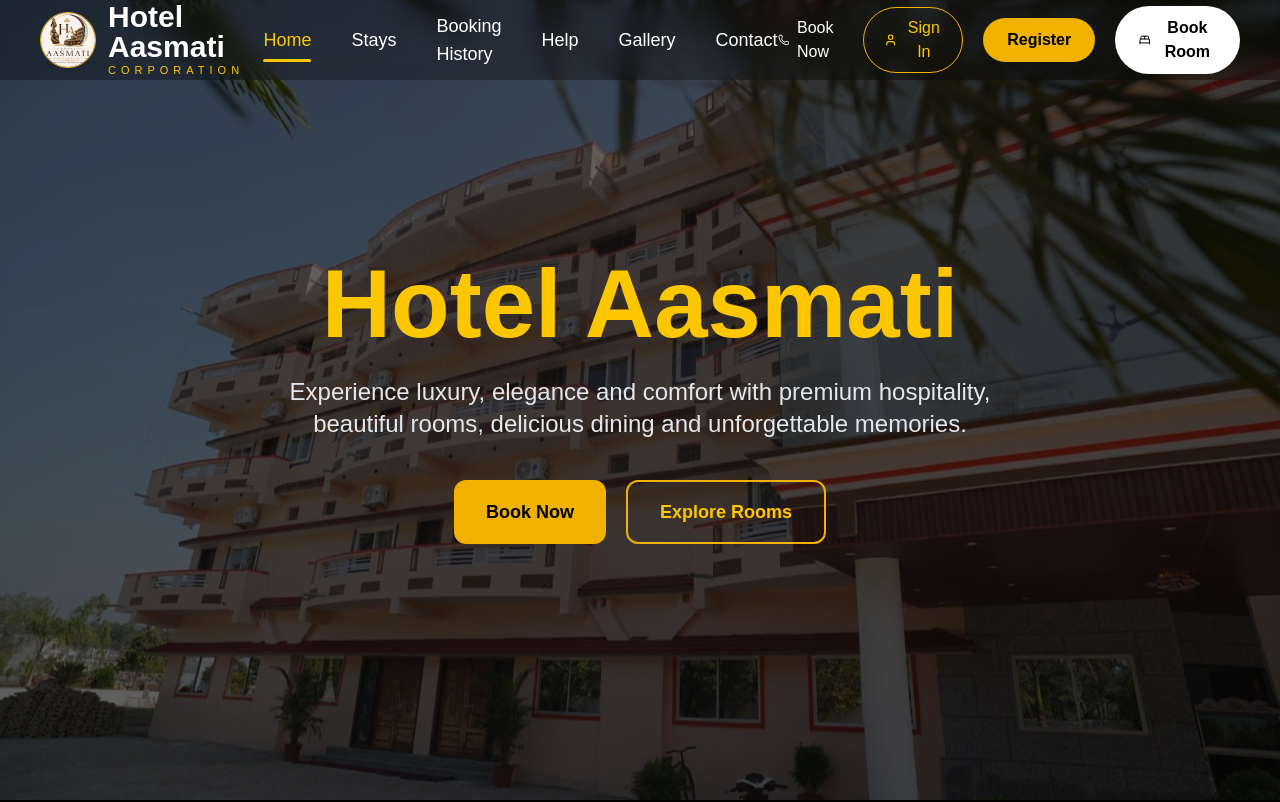
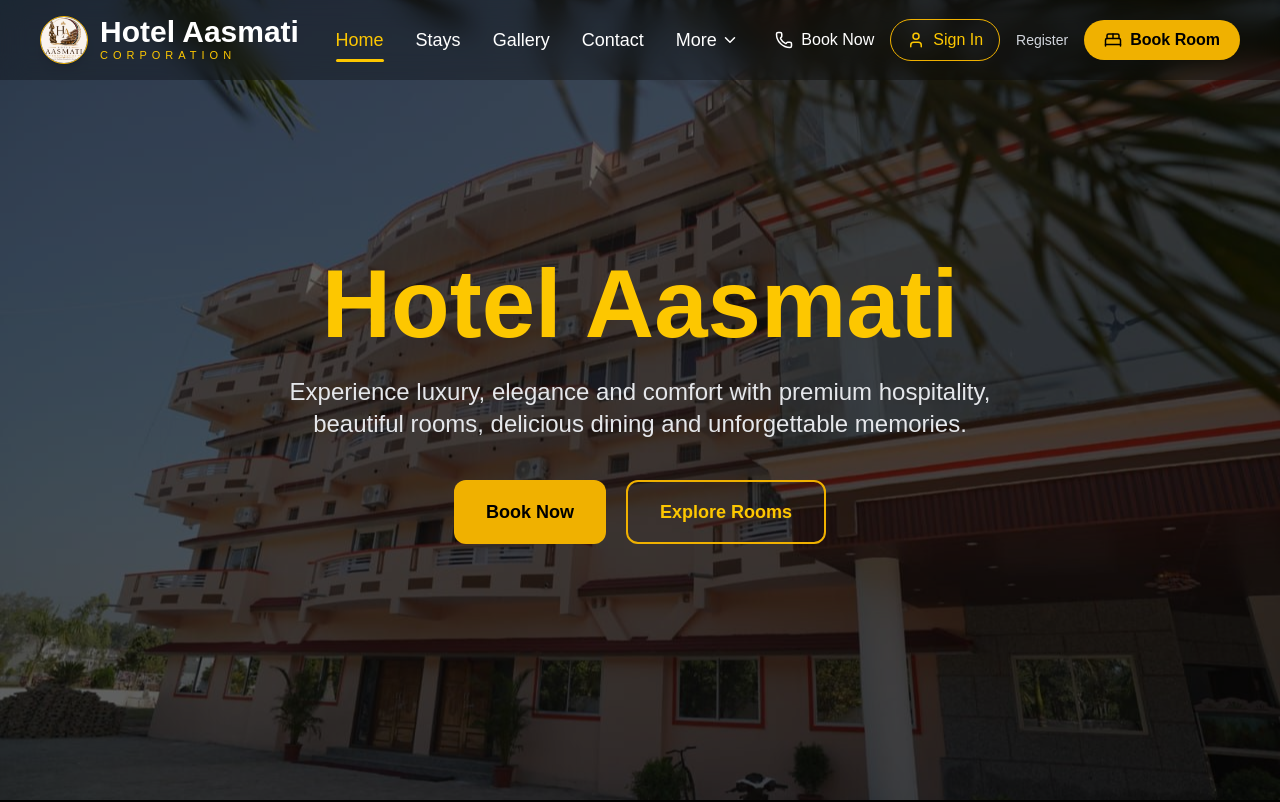
Before and after one commit to AditiGandhi2004/aasmati, a React (Vite) app: page / in a window 1280 px wide. Shown: the top 802 px of the page. Built offline with nearby package versions, Linux system fonts and the light colour scheme.

Commit message:
Improve navbar UI and add booking history navigation

```diff
--- a/src/components/Navbar.jsx
+++ b/src/components/Navbar.jsx
@@ -6,10 +6,12 @@
   Phone,
   User,
   BedDouble,
+  ChevronDown,
 } from "lucide-react";
 
 export default function Navbar() {
   const [menuOpen, setMenuOpen] = useState(false);
+  const [moreOpen, setMoreOpen] = useState(false);
   const [scrolled, setScrolled] = useState(false);
 
   const location = useLocation();
@@ -17,16 +19,26 @@
 
   useEffect(() => {
     const handleScroll = () => {
-      setScrolled(window.scrollY > 80);
+      setScrolled(window.scrollY > 60);
     };
 
     window.addEventListener("scroll", handleScroll);
 
     return () =>
-      window.removeEventListener(
-        "scroll",
-        handleScroll
-      );
+      window.removeEventListener("scroll", handleScroll);
+  }, []);
+
+  // Close dropdown when clicking anywhere
+  useEffect(() => {
+    const closeDropdown = () => {
+      setMoreOpen(false);
+    };
+
+    window.addEventListener("click", closeDropdown);
+
+    return () => {
+      window.removeEventListener("click", closeDropdown);
+    };
   }, []);
 
   const navLinks = [
@@ -34,18 +46,9 @@
       name: "Home",
       path: "/",
     },
-
     {
       name: "Stays",
       path: "/stays",
-    },
-     {
-    name: "Booking History",
-    path: "/history",
-  },
-    {
-      name: "Help",
-      path: "/help",
     },
     {
       name: "Gallery",
@@ -65,7 +68,7 @@
           : "bg-black/30 backdrop-blur-md"
       }`}
     >
-      <div className="max-w-[1600px] mx-auto flex items-center justify-between px-6 xl:px-10 h-20">
+      <div className="max-w-[1600px] mx-auto h-16 xl:h-20 px-6 xl:px-10 flex items-center justify-between">
 
         {/* Logo */}
 
@@ -75,24 +78,23 @@
         >
           <img
             src="/logo.png"
-            alt="Hotel Asmati"
-            className="w-14 h-14 rounded-full object-cover border border-yellow-500 shadow-md"
+            alt="Hotel Aasmati"
+            className="w-10 h-10 xl:w-12 xl:h-12 rounded-full border border-yellow-500 object-cover shadow-lg"
           />
 
           <div>
-            <h1 className="text-white font-bold text-2xl xl:text-3xl leading-none">
+            <h1 className="text-xl xl:text-3xl font-bold text-white leading-none">
               Hotel Aasmati
             </h1>
 
-            <p className="text-yellow-400 text-[11px] tracking-[5px]">
+            <p className="text-[10px] xl:text-[11px] tracking-[5px] text-yellow-400">
               CORPORATION
             </p>
           </div>
         </div>
+                {/* Desktop Navigation */}
 
-        {/* Desktop */}
-
-        <nav className="hidden lg:flex items-center gap-10 text-lg font-medium">
+        <nav className="hidden lg:flex items-center gap-6 xl:gap-8 text-base xl:text-lg font-medium">
 
           {navLinks.map((item) => (
 
@@ -108,29 +110,93 @@
               {item.name}
 
               {location.pathname === item.path && (
-                <span className="absolute left-0 -bottom-2 h-[3px] w-full rounded-full bg-yellow-400"></span>
+                <span className="absolute -bottom-2 left-0 w-full h-[3px] rounded-full bg-yellow-400"></span>
               )}
+
             </Link>
 
           ))}
 
+          {/* More Dropdown */}
+
+          <div
+            className="relative"
+            onClick={(e) => e.stopPropagation()}
+          >
+
+            <button
+              onClick={() => setMoreOpen(!moreOpen)}
+              className={`flex items-center gap-1 transition ${
+                ["/history", "/help", "/admin"].includes(location.pathname)
+                  ? "text-yellow-400"
+                  : "text-white hover:text-yellow-400"
+              }`}
+            >
+
+              More
+
+              <ChevronDown
+                size={18}
+                className={`transition-transform duration-300 ${
+                  moreOpen ? "rotate-180" : ""
+                }`}
+              />
+
+            </button>
+
+            {moreOpen && (
+
+              <div className="absolute top-12 left-0 w-56 rounded-2xl overflow-hidden bg-zinc-900 border border-yellow-500 shadow-2xl">
+
+                <Link
+                  to="/history"
+                  onClick={() => setMoreOpen(false)}
+                  className="block px-5 py-3 text-white hover:bg-yellow-500 hover:text-black transition"
+                >
+                  Booking History
+                </Link>
+
+                <Link
+                  to="/help"
+                  onClick={() => setMoreOpen(false)}
+                  className="block px-5 py-3 text-white hover:bg-yellow-500 hover:text-black transition"
+                >
+                  Help Center
+                </Link>
+
+                <Link
+                  to="/admin"
+                  onClick={() => setMoreOpen(false)}
+                  className="block px-5 py-3 text-white hover:bg-yellow-500 hover:text-black transition"
+                >
+                  Admin Login
+                </Link>
+
+              </div>
+
+            )}
+
+          </div>
+
         </nav>
 
-        {/* Right Buttons */}
+        {/* Right Side */}
 
-        <div className="hidden lg:flex items-center gap-5">
+        <div className="hidden lg:flex items-center gap-4">
 
           <a
             href="tel:6265742422"
             className="flex items-center gap-2 text-white hover:text-yellow-400 transition"
           >
             <Phone size={18} />
-            <span className="hidden xl:block">Book Now</span>
+            <span className="hidden xl:block">
+              Book Now
+            </span>
           </a>
 
           <button
             onClick={() => navigate("/signin")}
-            className="flex items-center gap-2 border border-yellow-500 text-yellow-400 px-5 py-2 rounded-full"
+            className="flex items-center gap-2 border border-yellow-500 text-yellow-400 px-4 py-2 rounded-full hover:bg-yellow-500 hover:text-black transition"
           >
             <User size={18} />
             Sign In
@@ -138,14 +204,14 @@
 
           <button
             onClick={() => navigate("/register")}
-            className="bg-yellow-500 text-black px-6 py-2.5 rounded-full font-semibold hover:scale-105 transition duration-300 shadow-lg"
+            className="text-sm text-gray-300 hover:text-yellow-400 transition"
           >
             Register
           </button>
 
           <button
             onClick={() => navigate("/booking")}
-            className="flex items-center gap-2 bg-white text-black px-6 py-2.5 rounded-full font-semibold hover:bg-yellow-400 transition duration-300"
+            className="flex items-center gap-2 bg-yellow-500 text-black px-5 py-2 rounded-full font-semibold hover:bg-yellow-400 transition duration-300 shadow-lg"
           >
             <BedDouble size={18} />
             Book Room
@@ -159,35 +225,29 @@
           onClick={() => setMenuOpen(!menuOpen)}
           className="lg:hidden text-white"
         >
-          {menuOpen ? (
-            <X size={34} />
-          ) : (
-            <Menu size={34} />
-          )}
+          {menuOpen ? <X size={34} /> : <Menu size={34} />}
         </button>
-
         </div>
-
               {/* Mobile Menu */}
 
       {menuOpen && (
 
-        <div className="lg:hidden bg-black border-t border-yellow-500/20">
+        <div className="lg:hidden bg-black/95 backdrop-blur-xl border-t border-yellow-500/20 shadow-2xl">
 
-          <div className="flex flex-col px-6 py-6 gap-4">
+          <div className="px-6 py-6 flex flex-col gap-5">
+
+            {/* Navigation Links */}
 
             {navLinks.map((item) => (
 
               <Link
                 key={item.path}
                 to={item.path}
-                onClick={() =>
-                  setMenuOpen(false)
-                }
-                className={`text-lg ${
+                onClick={() => setMenuOpen(false)}
+                className={`text-lg font-medium transition ${
                   location.pathname === item.path
                     ? "text-yellow-400"
-                    : "text-white"
+                    : "text-white hover:text-yellow-400"
                 }`}
               >
                 {item.name}
@@ -195,12 +255,58 @@
 
             ))}
 
+            {/* Extra Links */}
+
+            <div className="border-t border-zinc-700 pt-4 flex flex-col gap-4">
+
+              <Link
+                to="/history"
+                onClick={() => setMenuOpen(false)}
+                className={`text-lg transition ${
+                  location.pathname === "/history"
+                    ? "text-yellow-400"
+                    : "text-white hover:text-yellow-400"
+                }`}
+              >
+                Booking History
+              </Link>
+
+              <Link
+                to="/help"
+                onClick={() => setMenuOpen(false)}
+                className={`text-lg transition ${
+                  location.pathname === "/help"
+                    ? "text-yellow-400"
+                    : "text-white hover:text-yellow-400"
+                }`}
+              >
+                Help Center
+              </Link>
+
+              <Link
+                to="/admin"
+                onClick={() => setMenuOpen(false)}
+                className={`text-lg transition ${
+                  location.pathname === "/admin"
+                    ? "text-yellow-400"
+                    : "text-white hover:text-yellow-400"
+                }`}
+              >
+                Admin Login
+              </Link>
+
+            </div>
+
+            {/* Divider */}
+
+            <div className="border-t border-zinc-700 pt-5 flex flex-col gap-4">
+
               <button
                 onClick={() => {
                   navigate("/signin");
                   setMenuOpen(false);
                 }}
-              className="w-full border border-yellow-500 py-3 rounded-full text-yellow-400"
+                className="w-full border border-yellow-500 text-yellow-400 py-3 rounded-full font-semibold hover:bg-yellow-500 hover:text-black transition"
               >
                 Sign In
               </button>
@@ -210,7 +316,7 @@
                   navigate("/register");
                   setMenuOpen(false);
                 }}
-              className="w-full bg-yellow-500 text-black py-3 rounded-full font-bold"
+                className="w-full border border-white text-white py-3 rounded-full font-semibold hover:bg-white hover:text-black transition"
               >
                 Register
               </button>
@@ -220,16 +326,27 @@
                   navigate("/booking");
                   setMenuOpen(false);
                 }}
-              className="w-full bg-white text-black py-3 rounded-full font-bold"
+                className="w-full bg-yellow-500 text-black py-3 rounded-full font-bold hover:bg-yellow-400 transition"
               >
                 Book Room
               </button>
+
+              <a
+                href="tel:6265742422"
+                className="flex items-center justify-center gap-2 text-yellow-400 mt-2"
+              >
+                <Phone size={18} />
+                Call Reception
+              </a>
+
+            </div>
 
           </div>
 
         </div>
 
       )}
+
     </header>
   );
   }
```
Lines whose indentation alone changed are shown as unchanged.
